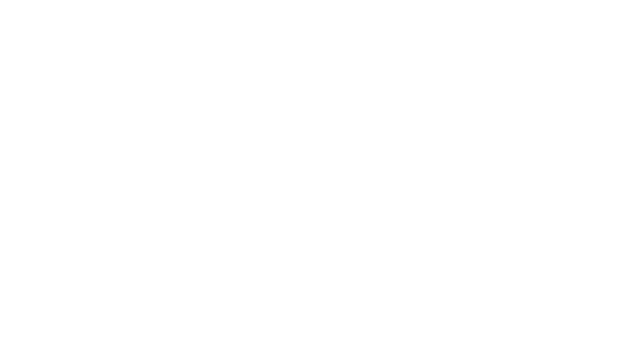
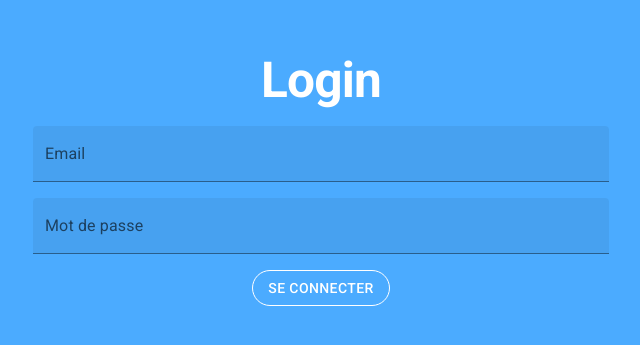
Before and after one commit to GrandvauxClement/zettydesign-front, a React (Create React App) app: page /login in a window 1280 px wide. Before the commit this address had no page. Shown: the part 221-566 px from the top of the page, without its empty margins (319-959 px from the left). Built offline with nearby package versions, Linux system fonts and the light colour scheme.

Commit message:
Login design + keep token from server

```diff
--- a/src/components/BackOffice/index.js
+++ b/src/components/BackOffice/index.js
@@ -13,7 +13,7 @@
 import theme from "../../theme";
 import ProjectContainer from "./Project/ProjectContainer";
 import MessageContainer from "./Message/MessageContainer";
-import logoTransparent from "../../assets/images/logo_fond_transparent.png";
+import logoTransparent from "../../assets/images/logoFondTransparent.png";
 import LibraryBooksIcon from '@mui/icons-material/LibraryBooks';
 import MessageIcon from '@mui/icons-material/Message';
 
--- /dev/null
+++ b/src/components/Login/Login.js
@@ -0,0 +1,70 @@
+import React, {useState} from "react";
+import Box from "@mui/material/Box";
+import theme from "../../theme";
+import Container from "@mui/material/Container";
+import Grid from "@mui/material/Grid";
+import Typography from "@mui/material/Typography";
+import TextField from "@mui/material/TextField";
+import Button from "@mui/material/Button";
+import UserService from "../../services/user.service";
+
+const Login = () => {
+    const [connectForm, setConnectForm] = useState({
+        email: "",
+        password: ""
+    })
+
+    const handleClick = (e) => {
+        const {name, value} = e.target;
+        setConnectForm({
+            ...connectForm,
+            [name]: value
+        })
+    }
+
+    const onSubmit = () => {
+        console.log(connectForm);
+        if (connectForm.email.length > 5 && connectForm.password.length > 4){
+            UserService.login(connectForm.email, connectForm.password)
+                .then((res) => {
+                    console.log(res);
+                })
+                .catch((err) => {
+                    console.log(err)
+                })
+        }
+    }
+    return (
+        <Box sx={{backgroundColor: theme.palette.primary.main, width: '100vw', height: '100vh'}}>
+            <Container sx={{display: "flex", height: '100vh', alignItems: "center", justifyContent: "center"}}>
+                <Grid container item md={6} xs={12} justifyContent="center">
+                    <Typography variant="h1" color="white">Login</Typography>
+                    <TextField
+                        id="email-login"
+                        label="Email"
+                        variant="filled"
+                        name="email"
+                        fullWidth
+                        sx={{mt: 2}}
+                        value={connectForm.email}
+                        onChange={handleClick}
+                    />
+                    <TextField
+                        id="password-login"
+                        label="Mot de passe"
+                        variant="filled"
+                        name="password"
+                        fullWidth
+                        type="password"
+                        sx={{mt: 2}}
+                        value={connectForm.password}
+                        onChange={handleClick}
+                    />
+                    <Button variant="outlined" color="inherit" sx={{mt: 2}} onClick={onSubmit}> Se connecter</Button>
+                </Grid>
+            </Container>
+        </Box>
+    )
+}
+
+export default Login
--- a/src/index.js
+++ b/src/index.js
@@ -8,14 +8,15 @@
 import theme from "./theme";
 import {BrowserRouter, Route, Routes} from "react-router-dom";
 import IndexBackOffice from "./components/BackOffice";
+import Login from "./components/Login/Login";
 
 ReactDOM.render(
     <BrowserRouter>
         <React.StrictMode>
             <ThemeProvider theme={theme}>
-
                 <Routes>
                     <Route path="/" element={<App />}/>
+                    <Route path="/login" element={<Login />}/>
                     <Route path="/admin" element={<IndexBackOffice />}/>
                 </Routes>
             </ThemeProvider>
--- /dev/null
+++ b/src/services/user.service.js
@@ -0,0 +1,13 @@
+import Api from "../api";
+
+class UserService {
+
+    login(email, password) {
+        return Api.functionAxios().post('api/login', {
+            email: email,
+            password: password
+        });
+    }
+
+}
+export default new UserService();
```
